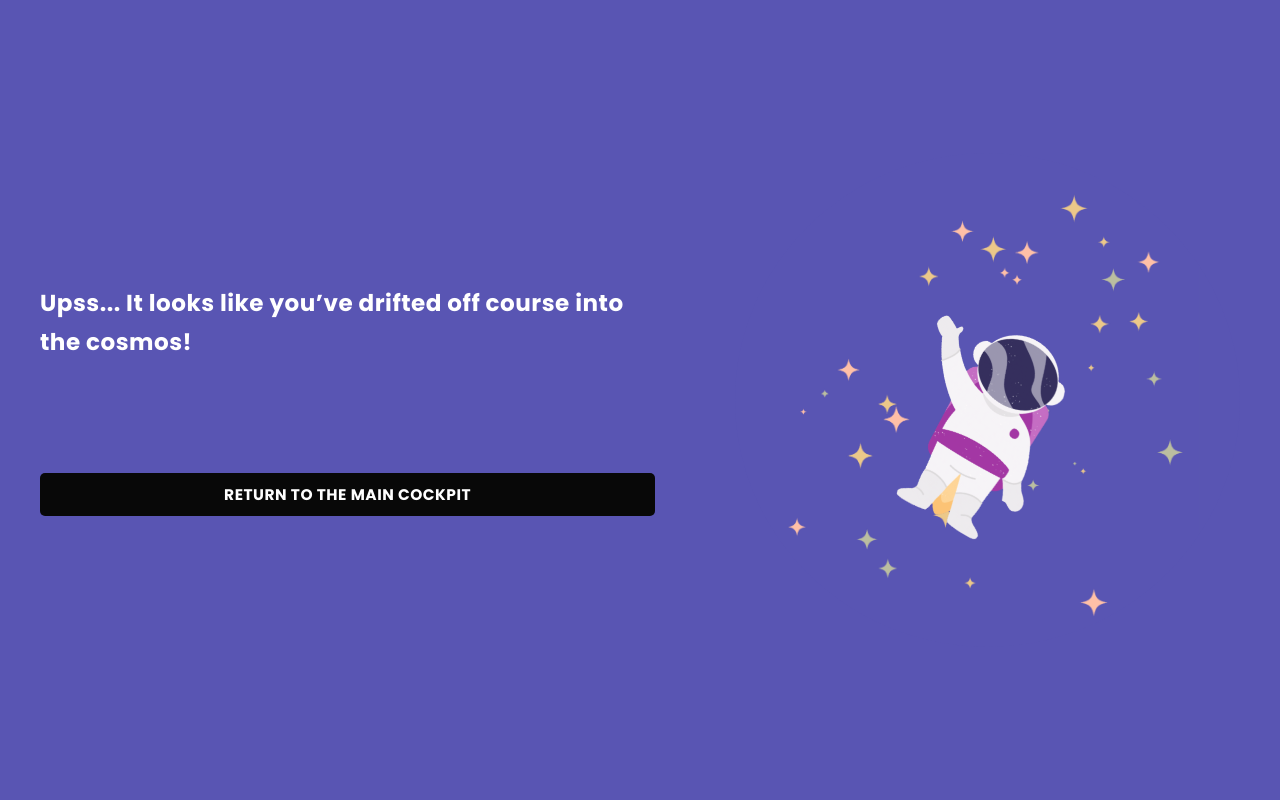
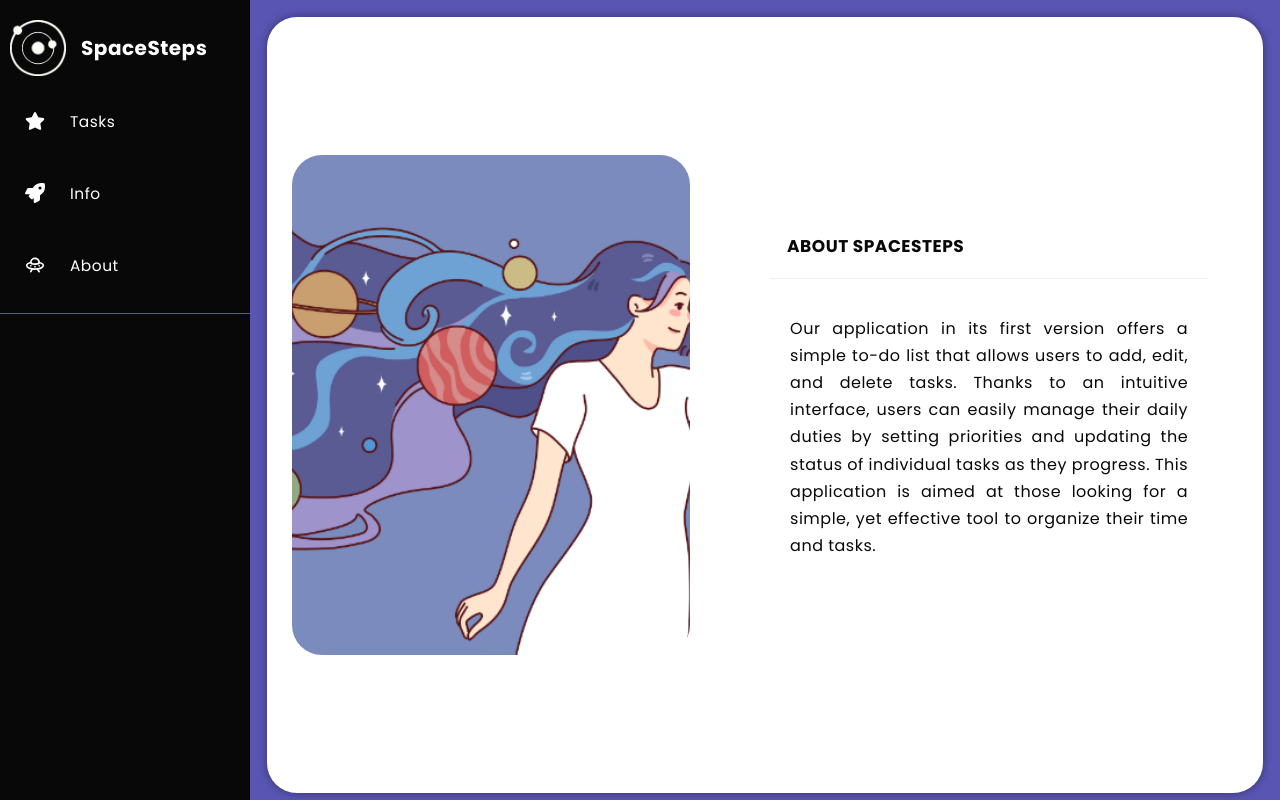
Before and after one commit to OllaWilk/splot-frontend, a React (Create React App) app: page /info in a window 1280 px wide. Built offline with nearby package versions, Linux system fonts and the light colour scheme.

Commit message:
add info view

```diff
--- a/src/App.tsx
+++ b/src/App.tsx
@@ -1,6 +1,6 @@
 import React from 'react';
 import { BrowserRouter, Routes, Route } from 'react-router-dom';
-import { Welcome, Tasks, NotFound, Task } from './components/views';
+import { Welcome, Tasks, NotFound, Task, Info } from './components/views';
 
 function App() {
   return (
@@ -9,6 +9,7 @@ function App() {
         <Route path='/' element={<Welcome />} />
         <Route path='/tasks' element={<Tasks />} />
         <Route path='/tasks/:id' element={<Task />} />
+        <Route path='/info' element={<Info />} />
         <Route path='*' element={<NotFound />} />
       </Routes>
     </BrowserRouter>
--- a/src/components/common/Buttons/ButtonBlack/ButtonBlack.tsx
+++ b/src/components/common/Buttons/ButtonBlack/ButtonBlack.tsx
@@ -4,7 +4,7 @@ import { Link } from 'react-router-dom';
 import styles from './ButtonBlack.module.scss';
 
 interface Props {
-  dynamicPath: string;
+  dynamicPath: string | string[];
   buttonName: string;
 }
 
--- /dev/null
+++ b/src/components/views/Info/Info.module.scss
@@ -0,0 +1,25 @@
+@import '../../../styles/mixins.scss';
+
+.wrap {
+  @include flex(row, center, space-around);
+  width: 100%;
+  height: 97vh;
+  margin: auto;
+
+  img {
+    border-radius: 30px 30px 30px 30px;
+    object-fit: cover;
+    width: 40%;
+    height: 500px;
+  }
+
+  .info {
+    gap: 30px;
+    padding: 30px;
+    width: 50%;
+
+    @include lg-max {
+      margin: 30px auto;
+    }
+  }
+}
--- /dev/null
+++ b/src/components/views/Info/Info.tsx
@@ -0,0 +1,23 @@
+import React from 'react';
+import { infoContent } from '../../../data/dataStore';
+import spaceHAir from '../../../images/spaceHair.png';
+import { Paragraph, SectionHeader } from '../../common/index';
+import { MainLayout } from '../../layout/index';
+import styles from './Info.module.scss';
+
+const Info = () => {
+  const { text } = infoContent;
+  return (
+    <MainLayout>
+      <div className={styles.wrap}>
+        <img src={spaceHAir} alt='woman in blue' />
+        <article className={styles.info}>
+          <SectionHeader text={infoContent.title} />
+          <Paragraph text={text} />
+        </article>
+      </div>
+    </MainLayout>
+  );
+};
+
+export { Info };
--- a/src/components/views/index.ts
+++ b/src/components/views/index.ts
@@ -2,3 +2,4 @@ export { Welcome } from './Welcome/Welcome';
 export { Tasks } from './Tasks/Tasks';
 export { Task } from './Task/Task';
 export { NotFound } from './NotFound/NotFound';
+export { Info } from './Info/Info';
--- a/src/data/dataStore.ts
+++ b/src/data/dataStore.ts
@@ -1,22 +1,25 @@
-type WelcomeContent = Record<string, string>;
-type TasksContent = Record<string, string>;
-type TaskView = Record<string, string>;
-type FormContent = Record<string, string | string[]>;
-type NotFoundContent = Record<string, string | string[]>;
+type TextContent = Record<string, string | string[]>;
+type TextStrings = Record<string, string>;
 
-export const welcomeContent: WelcomeContent = {
+export const welcomeContent: TextStrings = {
   title: 'Start',
   text: 'Discover the power of small steps leading to great achievements. With SpaceSteps, your daily to-do list and habits aren’t just tasks to complete—they’re your journey through a universe of possibilities. Start creating, organizing, and tracking your goals today. Master your universe, one step at a time.',
   pathToHome: 'tasks',
 };
 
-export const tasksViewContent: TasksContent = {
+export const infoContent: TextStrings = {
+  title: ' about SpaceSteps',
+  text: 'Our application in its first version offers a simple to-do list that allows users to add, edit, and delete tasks. Thanks to an intuitive interface, users can easily manage their daily duties by setting priorities and updating the status of individual tasks as they progress. This application is aimed at those looking for a simple, yet effective tool to organize their time and tasks.',
+  pathToHome: 'tasks',
+};
+
+export const tasksViewContent: TextStrings = {
   userName: 'Hi, Aleksandra Wilk',
   taskHeader: 'Tasks',
   loading: 'Loading...',
 };
 
-export const taskView: TaskView = {
+export const taskView: TextStrings = {
   userName: 'Hi, Aleksandra Wilk',
   cathegoryLabel: 'Cathegory:',
   priorityLabel: 'Priority: ',
@@ -24,7 +27,7 @@ export const taskView: TaskView = {
     'The task you’re looking for isn’t here or doesn’t exist. But don’t worry—just navigate back to the task list page to find your way.',
 };
 
-export const formContent: FormContent = {
+export const formContent: TextContent = {
   title: 'title',
   cathegory: 'cathegory',
   categoryOption: ['do', 'in progress', 'done'],
@@ -35,7 +38,7 @@ export const formContent: FormContent = {
   edit: 'edit task',
 };
 
-export const notFoundContent: NotFoundContent = {
+export const notFoundContent: TextStrings = {
   notFoundMessage:
     'Upss... It looks like you’ve drifted off course into the cosmos!',
   return: ' Return to the main cockpit',
```
Also changed, not shown: src/images/spaceHair.png (added).
